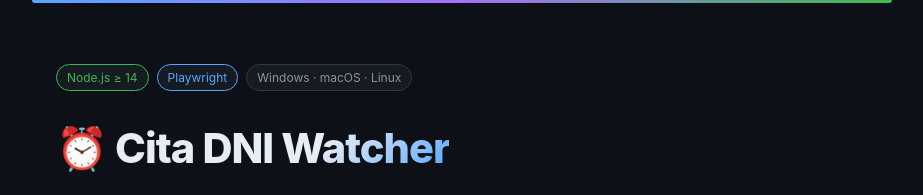
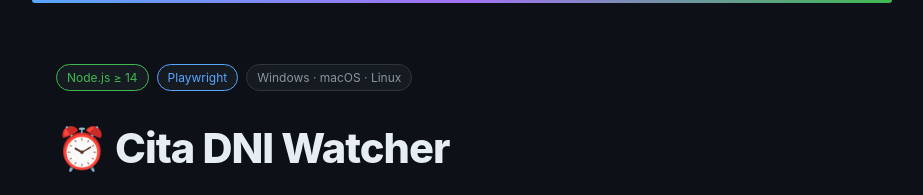
Before and after one commit to rubencougil/cita-dni-watcher, a website: page docs/index.html in a window 1280 px wide. Shown: the top 195 px of the page, without its empty margins (178-1101 px from the left). Drawn offline with Linux system fonts and the light colour scheme.

Commit message:
change color

```diff
--- a/docs/index.html
+++ b/docs/index.html
@@ -78,13 +78,6 @@
       font-weight: 800;
       letter-spacing: -1px;
       margin-bottom: 16px;
-    }
-
-    .h1-text {
-      background: linear-gradient(135deg, var(--text) 60%, var(--accent));
-      -webkit-background-clip: text;
-      -webkit-text-fill-color: transparent;
-      background-clip: text;
     }
 
     .subtitle {
@@ -228,7 +221,7 @@
       <span class="badge blue">Playwright</span>
       <span class="badge">Windows · macOS · Linux</span>
     </div>
-    <h1>⏰ <span class="h1-text">Cita DNI Watcher</span></h1>
+    <h1>⏰ <span class="h1">Cita DNI Watcher</span></h1>
     <p class="subtitle">
       Bot que monitoriza la disponibilidad de citas para el DNI en España y te avisa
       por Telegram en cuanto se libera un hueco — sin que tengas que estar pendiente de la página.
```
